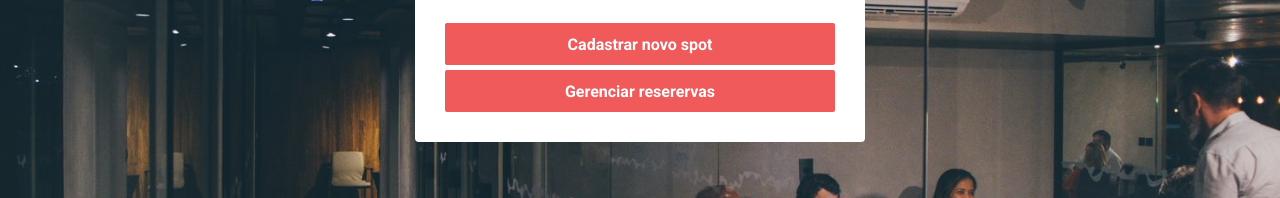
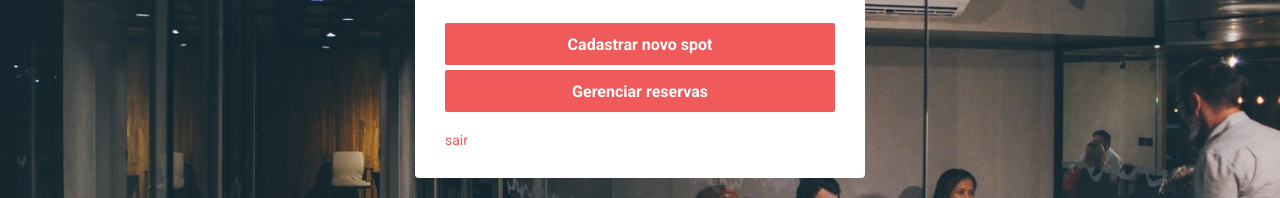
Before and after one commit to grodrigues-dev/AirCnC-UI, a React (Create React App) app: page /dashboard in a window 1280 px wide. Shown: the part 246-444 px from the top of the page. Built offline with nearby package versions, Linux system fonts and the light colour scheme; no server answers.

Commit message:
Adicionando botões de logout

```diff
--- a/src/App.css
+++ b/src/App.css
@@ -115,3 +115,18 @@ body, input, button {
 .rejected{
   color: #e55e5e;
 }
+
+.logout {
+  text-decoration: none;
+  color: #e55e5e;
+  margin-top: 20px;
+}
+
+.link{
+  text-decoration: none
+}
+
+footer{
+  display: flex;
+  justify-content: space-between
+}
--- a/src/pages/Bookings/index.js
+++ b/src/pages/Bookings/index.js
@@ -1,11 +1,12 @@
-import React, {useState, useEffect} from 'react';
+import React, { useState, useEffect } from 'react';
+import { Link } from 'react-router-dom';
 import api from '../../services/api'
 
-export default function  Bookings(){
+export default function Bookings() {
     const [bookings, setBookings] = useState([]);
 
-    useEffect(()=>{
-        async function loadBookings(){
+    useEffect(() => {
+        async function loadBookings() {
             const user_email = localStorage.getItem('email');
             const response = await api.get('/bookings/index', {
                 headers: {
@@ -17,8 +18,9 @@ export default function  Bookings(){
         loadBookings()
     }, [])
     return (
-       <ul className ="booking">
-          {bookings.map(booking =>(
+        <>
+            <ul className="booking">
+                {bookings.map(booking => (
                     <li key={booking._id}>
                         <p>O usuário <strong>{booking.user[0].login} </strong>
                             solicitou uma reserva em <strong>{booking.spot[0].company}</strong>  para a data de <strong>{booking.date}</strong> </p>
@@ -27,6 +29,15 @@ export default function  Bookings(){
                 ))
                 }
             </ul>
+            <footer>
+                <Link to="/" className="link">
+                    <p className="logout"> sair</p>
+                </Link >
+                <Link to="/dashboard" className="link">
+                    <p className="logout">voltar</p>
+                </Link>
+            </footer>
+        </>
 
     )
 }
--- a/src/pages/DashBoard/index.js
+++ b/src/pages/DashBoard/index.js
@@ -72,10 +72,12 @@ export default function Dashboard() {
             </Link>
             <Link to="/bookings">
                 <button className="btn btn2">
-                    Gerenciar reserervas
+                    Gerenciar reservas
                 </button>
             </Link>
-
+            <Link to="/" className="link">
+                <p className="logout"> sair</p>
+            </Link>
         </>
     )
 
```
Lines whose indentation alone changed are shown as unchanged.
